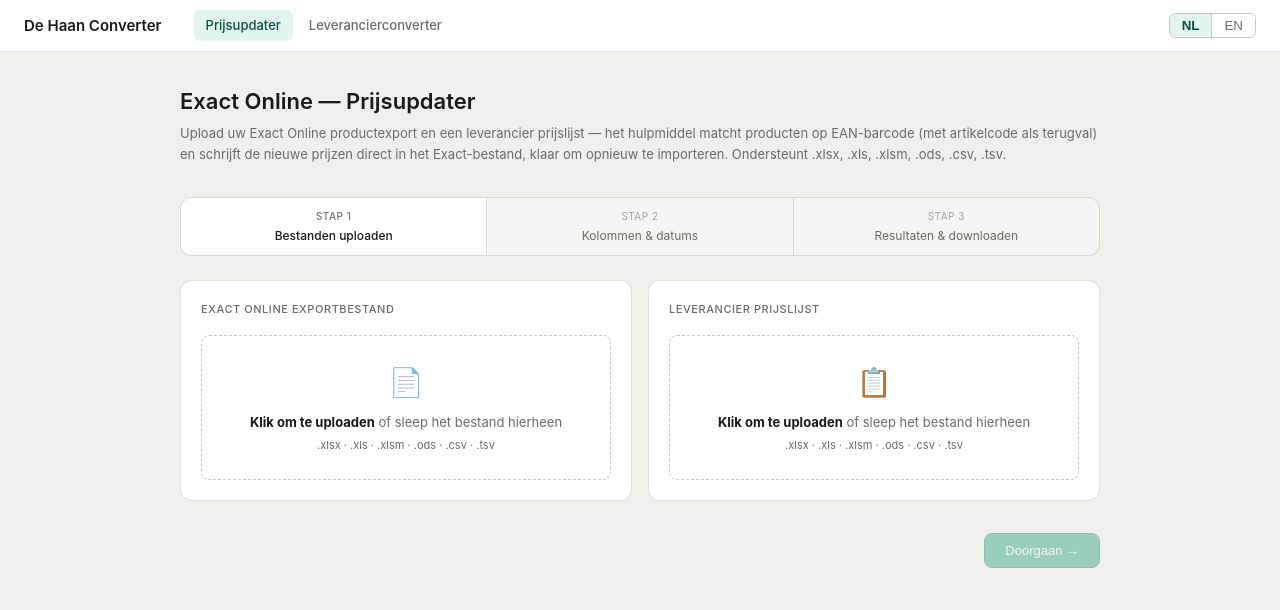
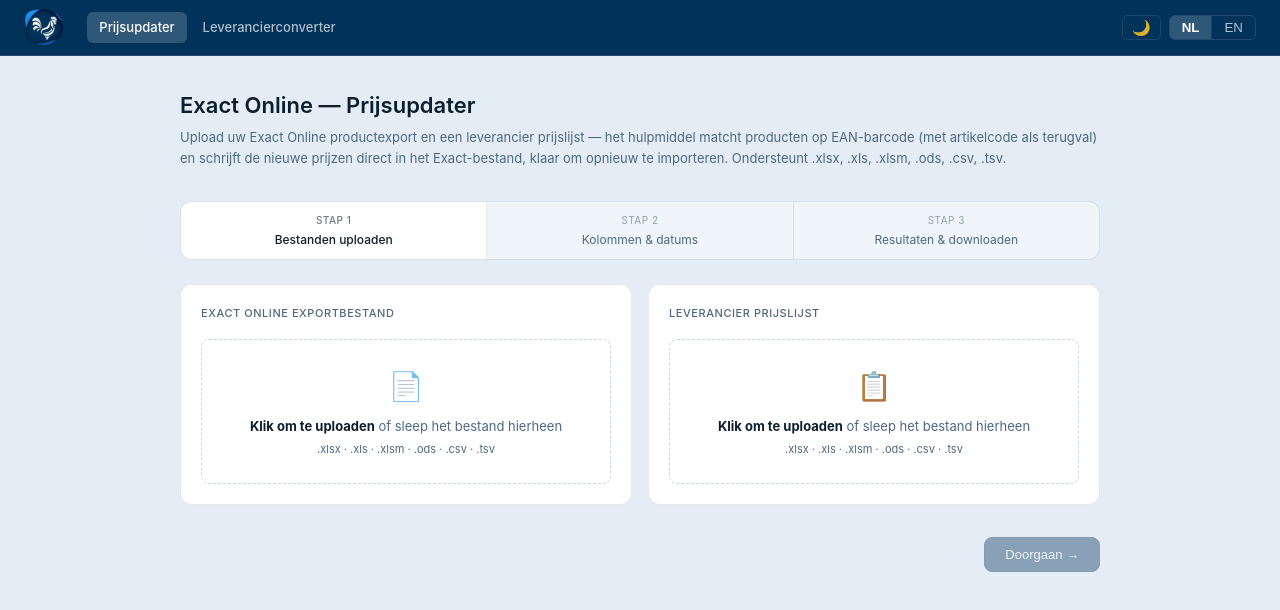
Before and after one commit to K-fi/DeHaan_Converter, a Next.js app: page / in a window 1280 px wide. Shown: the top 610 px of the page. Built offline with nearby package versions, Linux system fonts and the light colour scheme.

Commit message:
light/dark mode, icon in navbar, new tooltip

```diff
--- a/src/components/Navbar.tsx
+++ b/src/components/Navbar.tsx
@@ -1,5 +1,6 @@
 'use client';
 
+import { useState, useEffect } from 'react';
 import Link from 'next/link';
 import { usePathname } from 'next/navigation';
 import { useLang } from '../context/LangContext';
@@ -7,10 +8,29 @@
 export default function Navbar() {
   const { lang, setLang, t } = useLang();
   const pathname = usePathname();
+  const [theme, setTheme] = useState<'light' | 'dark'>('light');
+
+  useEffect(() => {
+    const saved = localStorage.getItem('dehaan-theme');
+    const initial: 'light' | 'dark' =
+      saved === 'dark' ? 'dark' :
+      saved === 'light' ? 'light' :
+      window.matchMedia('(prefers-color-scheme: dark)').matches ? 'dark' : 'light';
+    setTheme(initial);
+    document.documentElement.dataset.theme = initial;
+  }, []);
+
+  function toggleTheme() {
+    const next: 'light' | 'dark' = theme === 'dark' ? 'light' : 'dark';
+    setTheme(next);
+    localStorage.setItem('dehaan-theme', next);
+    document.documentElement.dataset.theme = next;
+  }
 
   return (
     <nav className="navbar">
-      <div className="navbar-brand">De Haan Converter</div>
+      <img src="/DeHaan_ICON.png" alt="De Haan" className="navbar-logo" />
+
       <div className="navbar-links">
         <Link href="/" className={`navbar-link${pathname === '/' || pathname === '/price-updater' ? ' active' : ''}`}>
           {t('navPrice')}
@@ -19,20 +39,65 @@
           {t('navConverter')}
         </Link>
       </div>
-      <div style={{ marginLeft: 'auto', display: 'flex', border: '0.5px solid var(--border-md)', borderRadius: 6, overflow: 'hidden', fontSize: 12 }}>
+
+      <div style={{ marginLeft: 'auto', display: 'flex', gap: 8, alignItems: 'center' }}>
+        {/* Theme toggle */}
+        <button
+          onClick={toggleTheme}
+          title={theme === 'dark' ? (lang === 'nl' ? 'Lichte modus' : 'Light mode') : (lang === 'nl' ? 'Donkere modus' : 'Dark mode')}
+          style={{
+            padding: '4px 9px',
+            background: 'transparent',
+            border: '0.5px solid var(--navbar-border)',
+            borderRadius: 6,
+            color: 'var(--navbar-text)',
+            cursor: 'pointer',
+            fontSize: 15,
+            lineHeight: 1,
+            opacity: 0.85,
+            transition: 'opacity 0.1s',
+          }}
+          onMouseEnter={e => (e.currentTarget.style.opacity = '1')}
+          onMouseLeave={e => (e.currentTarget.style.opacity = '0.85')}
+        >
+          {theme === 'dark' ? '☀' : '🌙'}
+        </button>
+
+        {/* Language switcher */}
+        <div style={{ display: 'flex', border: '0.5px solid var(--navbar-border)', borderRadius: 6, overflow: 'hidden', fontSize: 12 }}>
           <button
             onClick={() => setLang('nl')}
-          style={{ padding: '4px 12px', background: lang === 'nl' ? 'var(--green-bg)' : 'var(--bg)', color: lang === 'nl' ? 'var(--green-text)' : 'var(--text-secondary)', fontWeight: lang === 'nl' ? 600 : 400, border: 'none', cursor: 'pointer', transition: 'all 0.1s' }}
+            style={{
+              padding: '4px 12px',
+              background: lang === 'nl' ? 'rgba(255,255,255,0.18)' : 'transparent',
+              color: 'var(--navbar-text)',
+              opacity: lang === 'nl' ? 1 : 0.7,
+              fontWeight: lang === 'nl' ? 600 : 400,
+              border: 'none',
+              cursor: 'pointer',
+              transition: 'all 0.1s',
+            }}
           >
             NL
           </button>
           <button
             onClick={() => setLang('en')}
-          style={{ padding: '4px 12px', background: lang === 'en' ? 'var(--green-bg)' : 'var(--bg)', color: lang === 'en' ? 'var(--green-text)' : 'var(--text-secondary)', fontWeight: lang === 'en' ? 600 : 400, border: 'none', borderLeft: '0.5px solid var(--border-md)', cursor: 'pointer', transition: 'all 0.1s' }}
+            style={{
+              padding: '4px 12px',
+              background: lang === 'en' ? 'rgba(255,255,255,0.18)' : 'transparent',
+              color: 'var(--navbar-text)',
+              opacity: lang === 'en' ? 1 : 0.7,
+              fontWeight: lang === 'en' ? 600 : 400,
+              border: 'none',
+              borderLeft: '0.5px solid var(--navbar-border)',
+              cursor: 'pointer',
+              transition: 'all 0.1s',
+            }}
           >
             EN
           </button>
         </div>
+      </div>
     </nav>
   );
 }
--- a/src/index.css
+++ b/src/index.css
@@ -1,45 +1,138 @@
 *, *::before, *::after { box-sizing: border-box; margin: 0; padding: 0; }
 
+/* ── Light mode (default) — brand blue #01325a ── */
 :root {
   --bg: #ffffff;
-  --bg-secondary: #f5f5f3;
-  --bg-tertiary: #efefec;
-  --text: #1a1a18;
-  --text-secondary: #6b6b67;
-  --border: rgba(0,0,0,0.12);
-  --border-md: rgba(0,0,0,0.22);
+  --bg-secondary: #f0f5fa;
+  --bg-tertiary: #e4edf5;
+  --text: #0d1f2d;
+  --text-secondary: #4d6880;
+  --border: rgba(1, 50, 90, 0.1);
+  --border-md: rgba(1, 50, 90, 0.2);
   --radius-md: 8px;
   --radius-lg: 12px;
+
   --green-bg: #E1F5EE;
   --green-text: #085041;
   --green-mid: #1D9E75;
   --green-dark: #0F6E56;
-  --blue-bg: #E6F1FB;
-  --blue-text: #042C53;
-  --blue-mid: #185FA5;
-  --blue-dark: #0C447C;
+
+  --blue-bg: #dce8f5;
+  --blue-text: #01325a;
+  --blue-mid: #01325a;
+  --blue-dark: #012848;
+
   --amber-bg: #FAEEDA;
   --amber-text: #633806;
   --red-bg: #FCEBEB;
-  --red-text: #501313;
+  --red-text: #8b2020;
   --purple-bg: #EEEDFE;
   --purple-text: #3C3489;
+
+  /* Navbar */
+  --navbar-bg: #01325a;
+  --navbar-border: rgba(255,255,255,0.12);
+  --navbar-text: #ffffff;
+  --navbar-link-color: rgba(255,255,255,0.68);
+  --navbar-link-hover-bg: rgba(255,255,255,0.1);
+  --navbar-link-active-bg: rgba(255,255,255,0.18);
+  --navbar-link-active-color: #ffffff;
+
+  /* Buttons */
+  --btn-primary-bg: #01325a;
+  --btn-primary-hover: #012848;
+  --btn-download-bg: #185FA5;
+  --btn-download-hover: #0c447c;
+
+  /* Focus ring */
+  --focus-border: #01325a;
+  --focus-shadow: rgba(1, 50, 90, 0.16);
+
+  /* Radio */
+  --radio-selected-bg: #dce8f5;
+  --radio-selected-text: #01325a;
+  --radio-selected-border: #01325a;
+
+  /* Tooltips */
+  --tt-bg: #0d1f2d;
+  --tt-text: #ffffff;
 }
 
+/* ── Dark mode — class-based (JS toggle) ── */
+[data-theme="dark"] {
+  --bg: #1e1e1c;
+  --bg-secondary: #2a2a27;
+  --bg-tertiary: #232320;
+  --text: #f0ede8;
+  --text-secondary: #9a9891;
+  --border: rgba(255,255,255,0.1);
+  --border-md: rgba(255,255,255,0.2);
+
+  --green-bg: #04342C;
+  --green-text: #9FE1CB;
+  --green-mid: #1D9E75;
+  --green-dark: #5DCAA5;
+
+  --blue-bg: #042C53;
+  --blue-text: #B5D4F4;
+  --blue-mid: #185FA5;
+  --blue-dark: #85B7EB;
+
+  --amber-bg: #412402;
+  --amber-text: #FAC775;
+  --red-bg: #501313;
+  --red-text: #F7C1C1;
+  --purple-bg: #26215C;
+  --purple-text: #AFA9EC;
+
+  --navbar-bg: #1e1e1c;
+  --navbar-border: rgba(255,255,255,0.1);
+  --navbar-text: #f0ede8;
+  --navbar-link-color: #9a9891;
+  --navbar-link-hover-bg: rgba(255,255,255,0.06);
+  --navbar-link-active-bg: #04342C;
+  --navbar-link-active-color: #9FE1CB;
+
+  --btn-primary-bg: #1D9E75;
+  --btn-primary-hover: #5DCAA5;
+  --btn-download-bg: #185FA5;
+  --btn-download-hover: #85B7EB;
+
+  --focus-border: #1D9E75;
+  --focus-shadow: rgba(29, 158, 117, 0.15);
+
+  --radio-selected-bg: #04342C;
+  --radio-selected-text: #9FE1CB;
+  --radio-selected-border: #1D9E75;
+
+  --tt-bg: #f0ede8;
+  --tt-text: #1a1a18;
+}
+
+/* Honor system preference before JS runs (overridden by [data-theme] once JS sets it) */
 @media (prefers-color-scheme: dark) {
-  :root {
+  :root:not([data-theme="light"]) {
     --bg: #1e1e1c; --bg-secondary: #2a2a27; --bg-tertiary: #232320;
     --text: #f0ede8; --text-secondary: #9a9891;
     --border: rgba(255,255,255,0.1); --border-md: rgba(255,255,255,0.2);
-    --green-bg: #04342C; --green-text: #9FE1CB; --green-dark: #5DCAA5;
-    --blue-bg: #042C53; --blue-text: #B5D4F4; --blue-dark: #85B7EB;
+    --green-bg: #04342C; --green-text: #9FE1CB; --green-mid: #1D9E75; --green-dark: #5DCAA5;
+    --blue-bg: #042C53; --blue-text: #B5D4F4; --blue-mid: #185FA5; --blue-dark: #85B7EB;
     --amber-bg: #412402; --amber-text: #FAC775;
     --red-bg: #501313; --red-text: #F7C1C1;
     --purple-bg: #26215C; --purple-text: #AFA9EC;
+    --navbar-bg: #1e1e1c; --navbar-border: rgba(255,255,255,0.1);
+    --navbar-text: #f0ede8; --navbar-link-color: #9a9891;
+    --navbar-link-hover-bg: rgba(255,255,255,0.06);
+    --navbar-link-active-bg: #04342C; --navbar-link-active-color: #9FE1CB;
+    --btn-primary-bg: #1D9E75; --btn-primary-hover: #5DCAA5;
+    --btn-download-bg: #185FA5; --btn-download-hover: #85B7EB;
+    --focus-border: #1D9E75; --focus-shadow: rgba(29, 158, 117, 0.15);
+    --radio-selected-bg: #04342C; --radio-selected-text: #9FE1CB; --radio-selected-border: #1D9E75;
+    --tt-bg: #f0ede8; --tt-text: #1a1a18;
   }
 }
 
-html, body { overflow-x: hidden; }
+html, body { overflow-x: clip; }
 
 body {
   font-family: -apple-system, BlinkMacSystemFont, 'Segoe UI', Helvetica, Arial, sans-serif;
@@ -52,21 +145,23 @@
 
 /* ── Navbar ── */
 .navbar {
-  background: var(--bg);
-  border-bottom: 0.5px solid var(--border);
+  background: var(--navbar-bg);
+  border-bottom: 0.5px solid var(--navbar-border);
   padding: 0 1.5rem;
   display: flex;
   align-items: center;
-  height: 52px;
+  height: 56px;
   position: sticky;
   top: 0;
   z-index: 10;
+  gap: 1.5rem;
 }
-.navbar-brand {
-  font-weight: 600;
-  font-size: 15px;
-  margin-right: 2rem;
-  color: var(--text);
+.navbar-logo {
+  height: 38px;
+  width: auto;
+  object-fit: contain;
+  flex-shrink: 0;
+  border-radius: 8px;
 }
 .navbar-links { display: flex; gap: 4px; }
 .navbar-link {
@@ -74,12 +169,12 @@
   border-radius: 6px;
   font-size: 13px;
   font-weight: 500;
-  color: var(--text-secondary);
+  color: var(--navbar-link-color);
   text-decoration: none;
   transition: background 0.15s, color 0.15s;
 }
-.navbar-link:hover { background: var(--bg-secondary); color: var(--text); }
-.navbar-link.active { background: var(--green-bg); color: var(--green-text); }
+.navbar-link:hover { background: var(--navbar-link-hover-bg); color: var(--navbar-link-active-color); }
+.navbar-link.active { background: var(--navbar-link-active-bg); color: var(--navbar-link-active-color); }
 
 /* ── Page layout ── */
 .page-content { padding: 2rem 1rem; }
@@ -300,8 +395,8 @@
 }
 select:focus, input:focus {
   outline: none;
-  border-color: var(--green-mid);
-  box-shadow: 0 0 0 2px rgba(29,158,117,0.15);
+  border-color: var(--focus-border);
+  box-shadow: 0 0 0 2px var(--focus-shadow);
 }
 select.auto-detected { border-color: var(--green-mid); }
 select.needs-review  { border-color: #BA7517; }
@@ -323,7 +418,12 @@
   user-select: none;
 }
 .radio-btn:hover { background: var(--bg-secondary); }
-.radio-btn.selected { border-color: var(--green-mid); background: var(--green-bg); color: var(--green-text); font-weight: 500; }
+.radio-btn.selected {
+  border-color: var(--radio-selected-border);
+  background: var(--radio-selected-bg);
+  color: var(--radio-selected-text);
+  font-weight: 500;
+}
 
 /* ── Buttons ── */
 .btn {
@@ -340,11 +440,11 @@
 }
 .btn:hover { background: var(--bg-secondary); }
 .btn:active { transform: scale(0.98); }
-.btn-primary  { background: var(--green-mid); color: white; border-color: var(--green-dark); }
-.btn-primary:hover  { background: var(--green-dark); }
+.btn-primary { background: var(--btn-primary-bg); color: #ffffff; border-color: var(--btn-primary-hover); }
+.btn-primary:hover { background: var(--btn-primary-hover); }
 .btn-primary:disabled { opacity: 0.4; cursor: not-allowed; transform: none; }
-.btn-download { background: var(--blue-mid); color: white; border-color: var(--blue-dark); }
-.btn-download:hover { background: var(--blue-dark); }
+.btn-download { background: var(--btn-download-bg); color: #ffffff; border-color: var(--btn-download-hover); }
+.btn-download:hover { background: var(--btn-download-hover); }
 .btn-sm { padding: 5px 12px; font-size: 12px; }
 
 .actions {
@@ -366,9 +466,9 @@
 }
 .metric { background: var(--bg-secondary); border-radius: var(--radius-md); padding: 12px; text-align: center; min-width: 0; }
 .metric-val { font-size: 24px; font-weight: 500; }
-.metric-lbl { font-size: 11px; color: var(--text-secondary); margin-top: 2px; }
+.metric-lbl { font-size: 11px; color: var(--text-secondary); margin-top: 2px; display: flex; align-items: center; justify-content: center; gap: 2px; }
 .metric.green .metric-val { color: var(--green-dark); }
-.metric.amber .metric-val { color: #854F0B; }
+.metric.amber .metric-val { color: var(--amber-text); }
 
 /* ── Report tables ── */
 .table-section { margin-top: 1rem; }
@@ -463,18 +563,11 @@
 }
 .ean-check-list label:last-child { border-bottom: none; }
 .ean-check-list label:hover { background: var(--bg-secondary); }
-.ean-check-list input[type="checkbox"] { flex-shrink: 0; accent-color: var(--green-mid); }
+.ean-check-list input[type="checkbox"] { flex-shrink: 0; accent-color: var(--focus-border); }
 
 .mt-1 { margin-top: 0.75rem; }
 
 /* ── Tooltip ── */
-:root {
-  --tt-bg: #1e1e1c;
-  --tt-text: #f0ede8;
-}
-@media (prefers-color-scheme: dark) {
-  :root { --tt-bg: #f0ede8; --tt-text: #1a1a18; }
-}
 .tt {
   position: relative;
   display: inline-flex;
--- a/src/views/SupplierConverter.tsx
+++ b/src/views/SupplierConverter.tsx
@@ -880,11 +880,11 @@
             <div className="metrics" style={{ gridTemplateColumns: 'repeat(2, minmax(0,1fr))' }}>
               <div className="metric green">
                 <div className="metric-val">{outputData.length}</div>
-                <div className="metric-lbl">{t('scMetricConverted')}</div>
+                <div className="metric-lbl"><span>{t('scMetricConverted')}</span><Tooltip text={t('ttScMetricConverted')} /></div>
               </div>
               <div className="metric">
                 <div className="metric-val">{OUTPUT_COLS.length}</div>
-                <div className="metric-lbl">{t('scMetricCols')}</div>
+                <div className="metric-lbl"><span>{t('scMetricCols')}</span><Tooltip text={t('ttScMetricCols')} /></div>
               </div>
             </div>
           </div>
```
Also changed, not shown: src/i18n.ts (+10 -0 lines), src/views/PriceUpdater.tsx (+18 -10 lines), public/DeHaan_ICON.png (added), 1 other file (tests, documents, lock files or other folders). Lines whose indentation alone changed are shown as unchanged.
